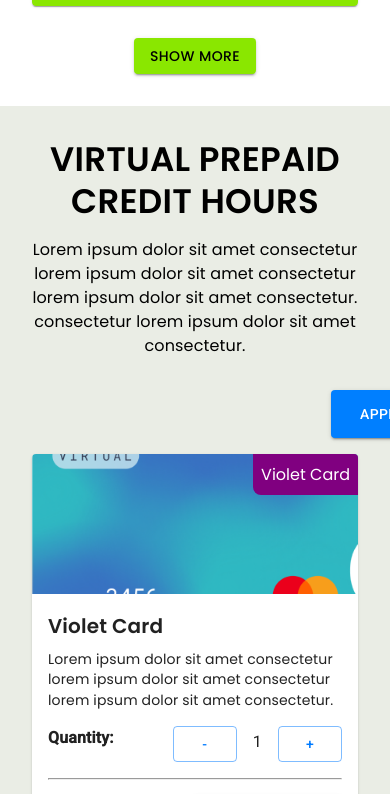
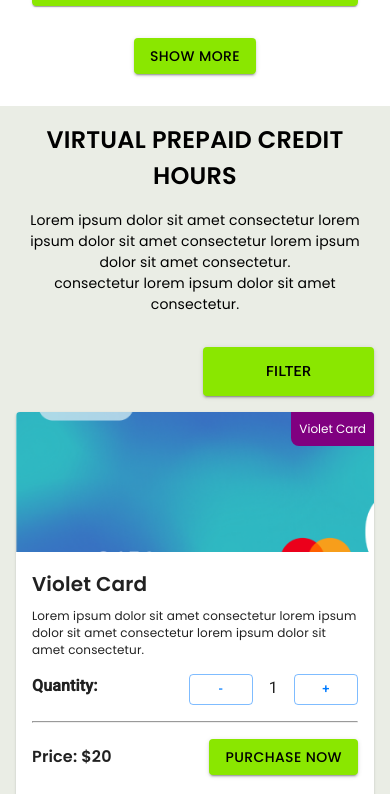
Before and after one commit to irfanalipace/cardWebsite, a React (Vite) app: page / in a window 390 px wide. Shown: the part 3318-4112 px from the top of the page. Built offline with nearby package versions, Linux system fonts and the light colour scheme.

Commit message:
Changes Responsive home page

```diff
--- a/src/Views/Landing/components/Content/HomePage/PrepaidCard.jsx
+++ b/src/Views/Landing/components/Content/HomePage/PrepaidCard.jsx
@@ -1,10 +1,11 @@
-import React, { useState, useEffect } from "react";
+import React, { useState } from "react";
 import {
   Grid,
   Typography,
   Box,
   Button,
-  TextField, Select,
+  TextField,
+  Select,
   MenuItem,
   Card,
   CardContent,
@@ -18,19 +19,19 @@ import violetCardImage from "../../../../../assets/images/cardimagegrid4.png";
 import pinkImage from "../../../../../assets/images/cardimagegrid5.png";
 import azureImage from "../../../../../assets/images/cardimagegrid6.png";
 import { useNavigate } from "react-router-dom";
+
 const PrepaidCard = () => {
-
-  const navigate=useNavigate();
+  const navigate = useNavigate();
   const [isFilterOpen, setIsFilterOpen] = useState(false);
 
   const handleFilterToggle = () => {
     setIsFilterOpen((prev) => !prev);
   };
 
-
   const handleCancel = () => {
     setIsFilterOpen(false);
   };
+
   const cardData = [
     {
       id: 1,
@@ -87,20 +88,26 @@ const PrepaidCard = () => {
       price: 22,
     },
   ];
+
   const handleNavigate = () => {
-    navigate("/select-payment")
-  }
+    navigate("/select-payment");
+  };
+
   return (
-    <Box sx={{ padding: "2rem", textAlign: "center" , background:"#3453071A"}}>
+    <Box sx={{ padding: { xs: "1rem", sm: "2rem" }, textAlign: "center", background: "#3453071A" }}>
       <Typography
-        variant="h4"
-        sx={{ fontWeight: "bold", marginBottom: "1rem", fontFamily: "Poppins" }}
+        sx={{
+          fontWeight: "bold",
+          marginBottom: "1rem",
+          fontFamily: "Poppins",
+          fontSize: { xs: "24px", sm: "28px" },
+        }}
       >
         VIRTUAL PREPAID CREDIT HOURS
       </Typography>
       <Typography
         variant="body1"
-        sx={{ marginBottom: "2rem", fontFamily: "Poppins" }}
+        sx={{ marginBottom: "2rem", fontFamily: "Poppins", fontSize: { xs: "14px", sm: "16px" } }}
       >
         Lorem ipsum dolor sit amet consectetur lorem ipsum dolor sit amet
         consectetur lorem ipsum dolor sit amet consectetur.
@@ -111,7 +118,7 @@ const PrepaidCard = () => {
         <Grid container spacing={2} justifyContent="flex-end" alignItems="center">
           {isFilterOpen && (
             <>
-          <Grid item xs={3}>
+              <Grid item xs={6} sm={3}>
                 <Select fullWidth defaultValue="" displayEmpty>
                   <MenuItem value="" disabled>
                     Select MasterCard
@@ -122,11 +129,11 @@ const PrepaidCard = () => {
                 </Select>
               </Grid>
 
-          <Grid item xs={3}>
+              <Grid item xs={6} sm={3}>
                 <TextField fullWidth placeholder="Please Type Value" variant="outlined" />
               </Grid>
 
-          <Grid item xs={3}>
+              <Grid item xs={6} sm={3}>
                 <Select fullWidth defaultValue="" displayEmpty>
                   <MenuItem value="" disabled>
                     Select Currency
@@ -137,27 +144,41 @@ const PrepaidCard = () => {
                 </Select>
               </Grid>
 
-          <Grid item xs={1.5}>
-            <Button variant="outlined" onClick={handleCancel} sx={{ marginRight: "1rem", padding:"12px", width:'150px' }}>
+              <Grid item xs={6} sm={1.5}>
+                <Button
+                  variant="outlined"
+                  onClick={handleCancel}
+                  sx={{
+                    marginRight: "1rem",
+                    padding: "12px",
+                    width: "100%",
+                    borderColor: "#8AE700",
+                    color: "black",
+                  }}
+                >
                   Cancel
                 </Button>
               </Grid>
             </>
           )}
 
-      <Grid item xs={1.5}>
+          <Grid item xs={6} sm={1.5}>
             <Button
               variant="contained"
               onClick={handleFilterToggle}
-          sx={{ backgroundColor: "#007FFF", color: "white",padding:"12px", width:'150px' }}
+              sx={{
+                backgroundColor: "#8AE700",
+                color: "black",
+                padding: "12px",
+                width: "100%",
+              }}
             >
-          Apply Filter
+              Filter
             </Button>
           </Grid>
         </Grid>
-
       </Box>
-       <Grid container spacing={4} justifyContent="center">
+      <Grid container spacing={2} justifyContent="center">
         {cardData.map((card) => {
           const [quantity, setQuantity] = useState(1);
 
@@ -196,6 +217,7 @@ const PrepaidCard = () => {
                     padding: "0.5rem",
                     borderBottomLeftRadius: "8px",
                     fontFamily: "Poppins",
+                    fontSize: { xs: "12px", sm: "14px" },
                   }}
                 >
                   {card.title}
@@ -208,7 +230,7 @@ const PrepaidCard = () => {
                   >
                     {card.title}
                   </Typography>
-                  <Typography variant="body2" sx={{ fontFamily: "Poppins" }}>
+                  <Typography variant="body2" sx={{ fontFamily: "Poppins", fontSize: { xs: "12px", sm: "14px" } }}>
                     {card.description}
                   </Typography>
 
@@ -224,7 +246,7 @@ const PrepaidCard = () => {
                       Quantity:
                     </Typography>
                     <Box>
-                      <Button onClick={decrement} variant="outlined">
+                      <Button onClick={decrement} variant="outlined" size="small">
                         -
                       </Button>
                       <Typography
@@ -233,7 +255,7 @@ const PrepaidCard = () => {
                       >
                         {quantity}
                       </Typography>
-                      <Button onClick={increment} variant="outlined">
+                      <Button onClick={increment} variant="outlined" size="small">
                         +
                       </Button>
                     </Box>
--- a/src/Views/Landing/components/Footer/Footer.jsx
+++ b/src/Views/Landing/components/Footer/Footer.jsx
@@ -1,5 +1,6 @@
 import { Box, Grid, Typography, Divider, styled } from "@mui/material";
 import { Facebook, YouTube } from "@mui/icons-material";
+import logoimage from "../../../../assets/images/logo.png";
 import React from "react";
 
 const StyledFooter = styled(Box)(({ theme }) => ({
@@ -16,7 +17,7 @@ const Footer = () => {
     <StyledFooter>
       <Grid container spacing={4}>
         <Grid item xs={12} sm={6} md={4}>
-          <Typography variant="h6">Your Logo</Typography>
+         <img src={logoimage} alt="img" />
           <Typography variant="body2">
             Lorem ipsum dolor sit amet, consectetur adipiscing elit. Lorem ipsum
             dolor sit amet, consectetur adipiscing elit.
@@ -43,15 +44,16 @@ const Footer = () => {
         </Grid>
 
         <Grid item xs={12} sm={6} md={3}>
-          <Typography variant="h6">About Virtual Credit Card</Typography>
+          <Typography variant="h6">About VCC</Typography>
           <Box mt={2} display="flex" flexDirection="column" gap={1}>
             <Typography variant="body2">Where to use Ezzocard VCCs</Typography>
+            <Typography variant="body2">Where to Use Ezzocard VCCs</Typography>
             <Typography variant="body2">Blog</Typography>
           </Box>
         </Grid>
 
         <Grid item xs={12} sm={6} md={3}>
-          <Box mt={2} display="flex" flexDirection="column" gap={1}>
+          <Box mt={0} display="flex" flexDirection="column" gap={1}>
             <Typography variant="h6">Contact Us</Typography>
             <Typography variant="body2">+92-343-6683-499</Typography>
             <Typography variant="body2">abc@gmail.com</Typography>
```
Lines whose indentation alone changed are shown as unchanged.
